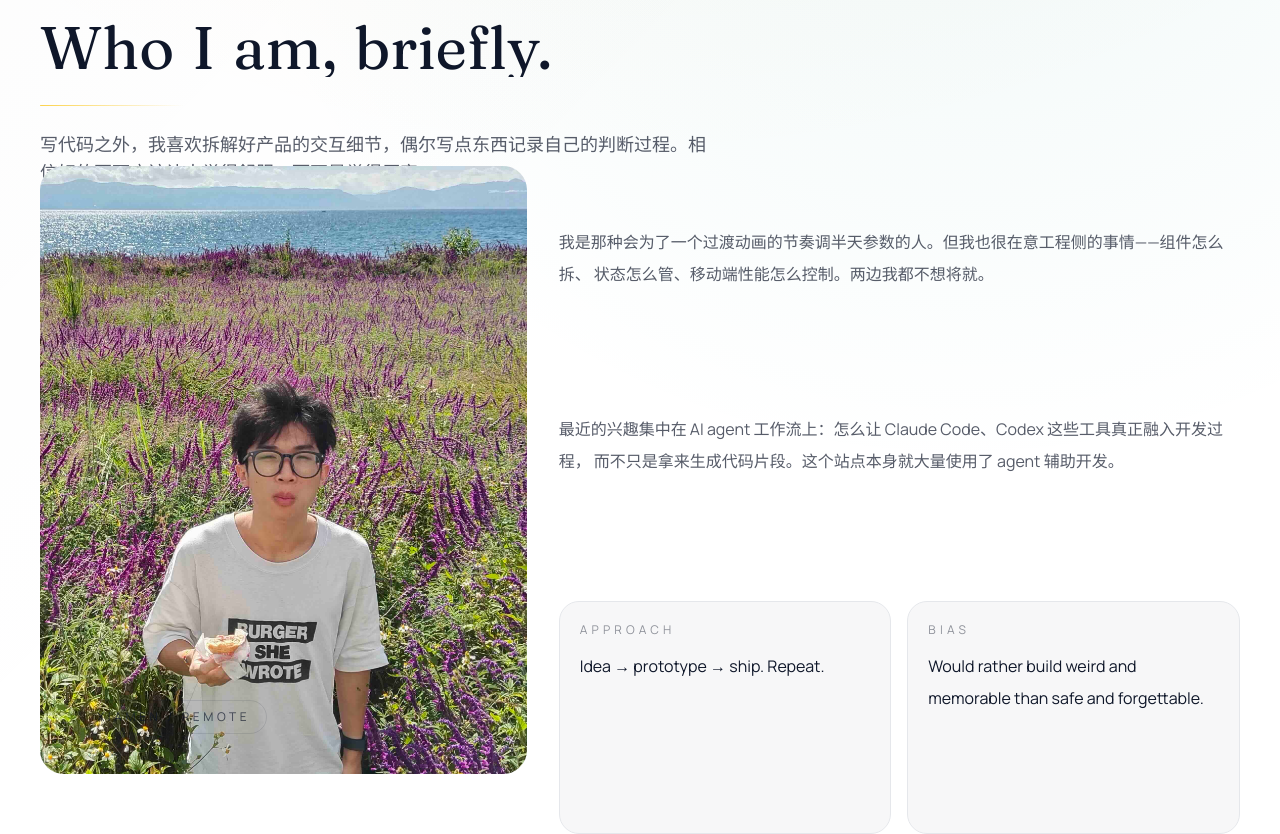
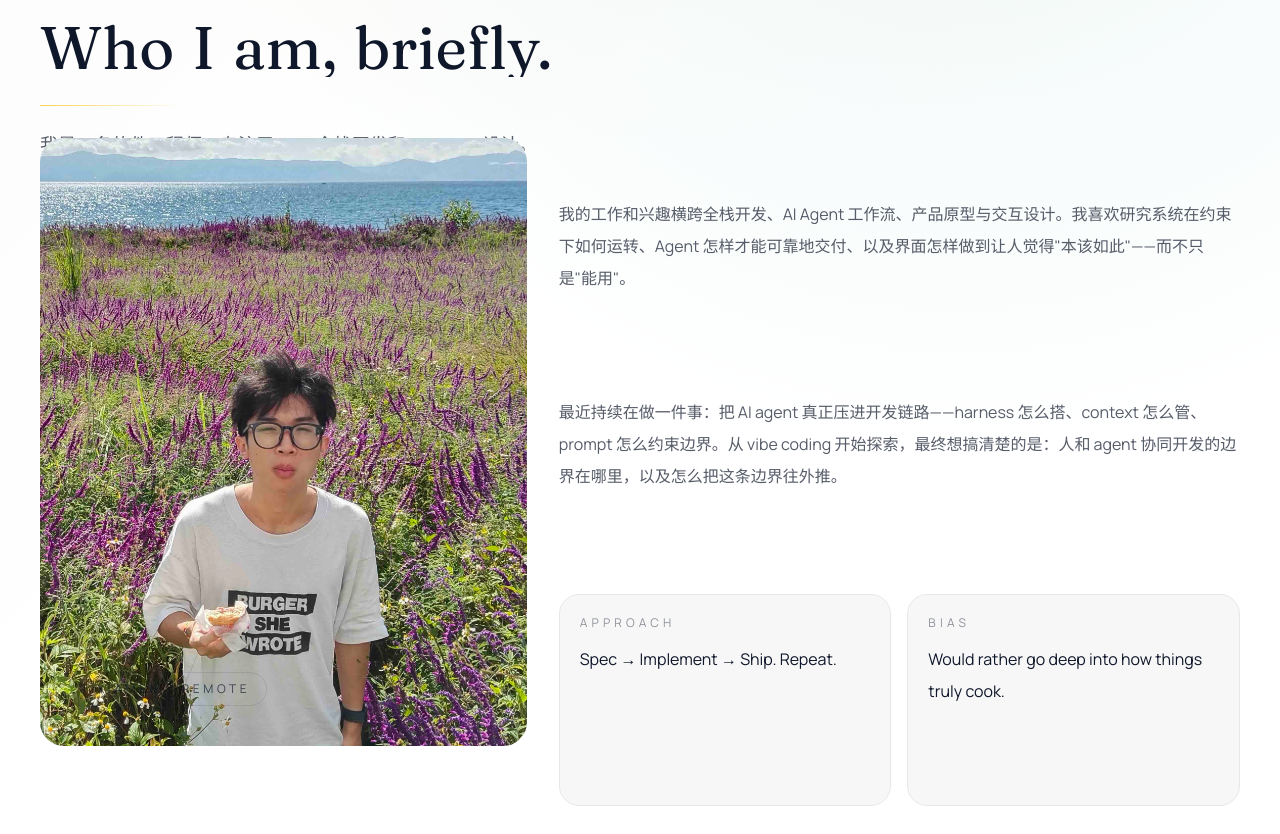
Before and after one commit to lifuyue/lifuyue.github.io, a React (Vite) app: page / in a window 1280 px wide. Shown: the part 1081-1915 px from the top of the page. Built offline with nearby package versions, Linux system fonts and the light colour scheme.

Commit message:
about区文案修改

```diff
--- a/src/components/sections/About.tsx
+++ b/src/components/sections/About.tsx
@@ -14,7 +14,7 @@ export function About() {
       <SectionHeading
         eyebrow="About"
         title="Who I am, briefly."
-        description="写代码之外，我喜欢拆解好产品的交互细节，偶尔写点东西记录自己的判断过程。相信好的页面应该让人觉得舒服，而不是觉得厉害。"
+        description="我是一名软件工程师，专注于 web 全栈开发和 AI Agent 设计。"
       />
       <div className="grid gap-8 lg:grid-cols-[1fr,1.4fr]">
         <motion.div style={{ y }} className="relative">
@@ -35,21 +35,19 @@ export function About() {
         </motion.div>
         <motion.div {...animation} className="grid gap-6 pt-2 text-base leading-8 text-foreground/70 lg:pt-0">
           <p>
-            我是那种会为了一个过渡动画的节奏调半天参数的人。但我也很在意工程侧的事情——组件怎么拆、
-            状态怎么管、移动端性能怎么控制。两边我都不想将就。
+            我的工作和兴趣横跨全栈开发、AI Agent 工作流、产品原型与交互设计。我喜欢研究系统在约束下如何运转、Agent 怎样才能可靠地交付、以及界面怎样做到让人觉得"本该如此"——而不只是"能用"。
           </p>
           <p>
-            最近的兴趣集中在 AI agent 工作流上：怎么让 Claude Code、Codex 这些工具真正融入开发过程，
-            而不只是拿来生成代码片段。这个站点本身就大量使用了 agent 辅助开发。
+            最近持续在做一件事：把 AI agent 真正压进开发链路——harness 怎么搭、context 怎么管、prompt 怎么约束边界。从 vibe coding 开始探索，最终想搞清楚的是：人和 agent 协同开发的边界在哪里，以及怎么把这条边界往外推。
           </p>
           <div className="grid gap-4 sm:grid-cols-2">
             <div className="rounded-[1.25rem] border border-line/8 bg-line/[0.03] p-5">
               <p className="text-xs uppercase tracking-[0.35em] text-foreground/45">Approach</p>
-              <p className="mt-3 text-foreground">Idea → prototype → ship. Repeat.</p>
+              <p className="mt-3 text-foreground">Spec → Implement → Ship. Repeat.</p>
             </div>
             <div className="rounded-[1.25rem] border border-line/8 bg-line/[0.03] p-5">
               <p className="text-xs uppercase tracking-[0.35em] text-foreground/45">Bias</p>
-              <p className="mt-3 text-foreground">Would rather build weird and memorable than safe and forgettable.</p>
+              <p className="mt-3 text-foreground">Would rather go deep into how things truly cook.</p>
             </div>
           </div>
         </motion.div>
```
